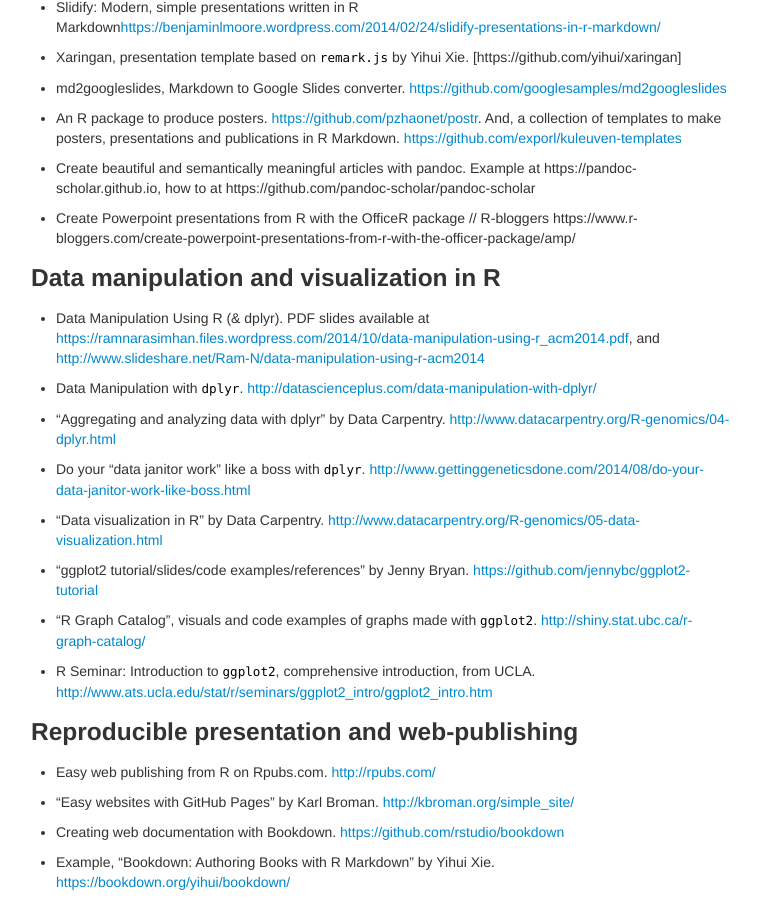
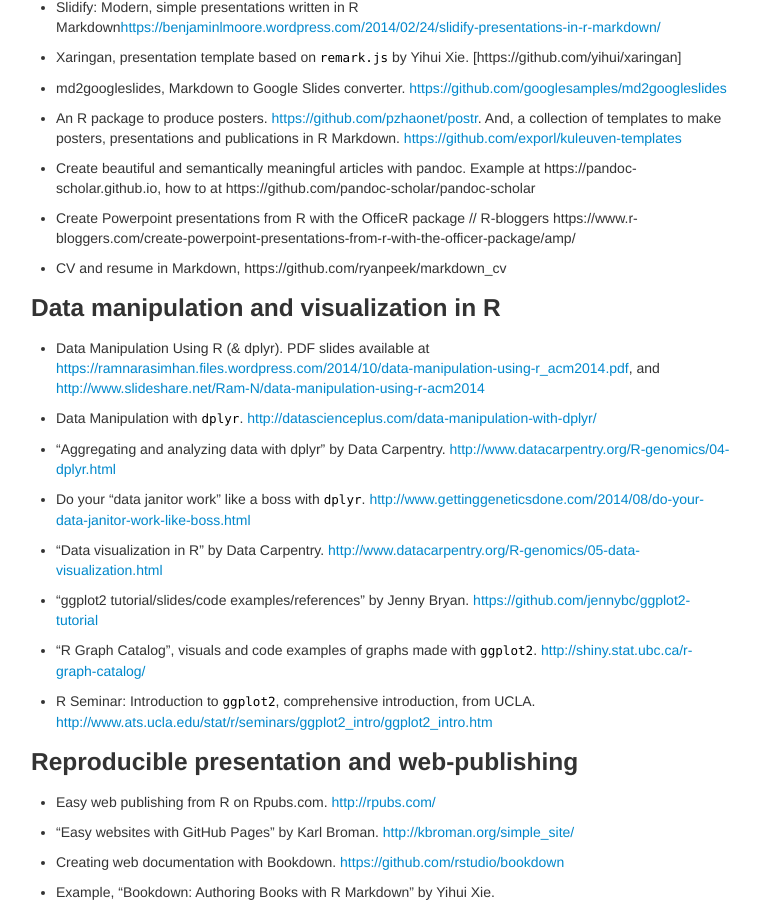
Before and after one commit to mdozmorov/BIOS692, a Jekyll site: the page built from pages/references.md, in a window 1280 px wide and 900 px high, scrolled down 3259 px. Shown: the whole window, without its empty margins (259-1019 px from the left). Built offline with Jekyll 4.4.1, drawn with Linux system fonts in a browser that asks for light colours.

Commit message:
Add markdown_cv

```diff
--- a/pages/references.md
+++ b/pages/references.md
@@ -159,6 +159,8 @@ title: References, "Reproducible research tools" course, BIOS 692
 - Create Powerpoint presentations from R with the OfficeR package // R-bloggers
 https://www.r-bloggers.com/create-powerpoint-presentations-from-r-with-the-officer-package/amp/
 
+- CV and resume in Markdown, https://github.com/ryanpeek/markdown_cv
+
 ### Data manipulation and visualization in R {#data}
 
 - Data Manipulation Using R (& dplyr). PDF slides available at [https://ramnarasimhan.files.wordpress.com/2014/10/data-manipulation-using-r_acm2014.pdf](https://ramnarasimhan.files.wordpress.com/2014/10/data-manipulation-using-r_acm2014.pdf), and [http://www.slideshare.net/Ram-N/data-manipulation-using-r-acm2014](http://www.slideshare.net/Ram-N/data-manipulation-using-r-acm2014)
```
